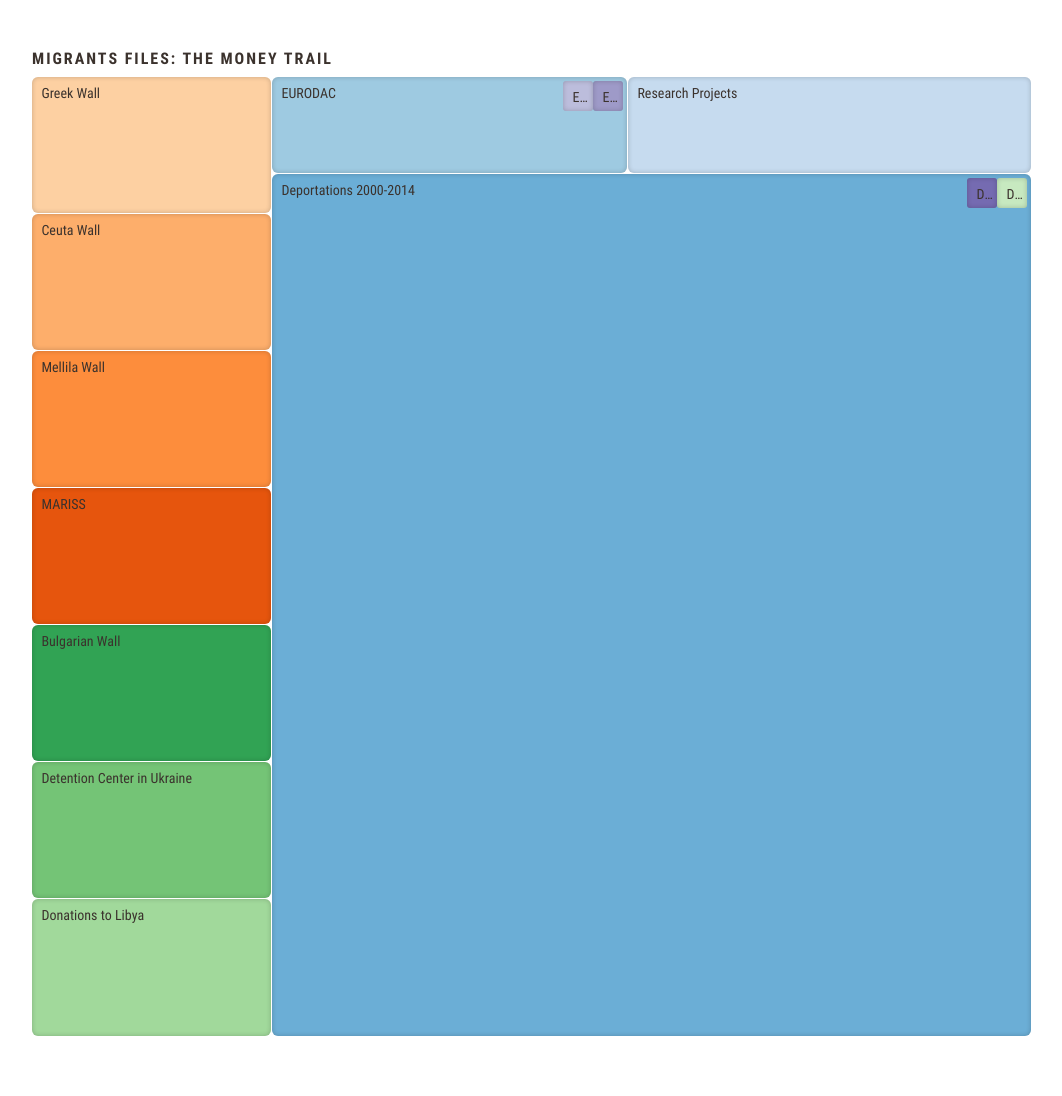
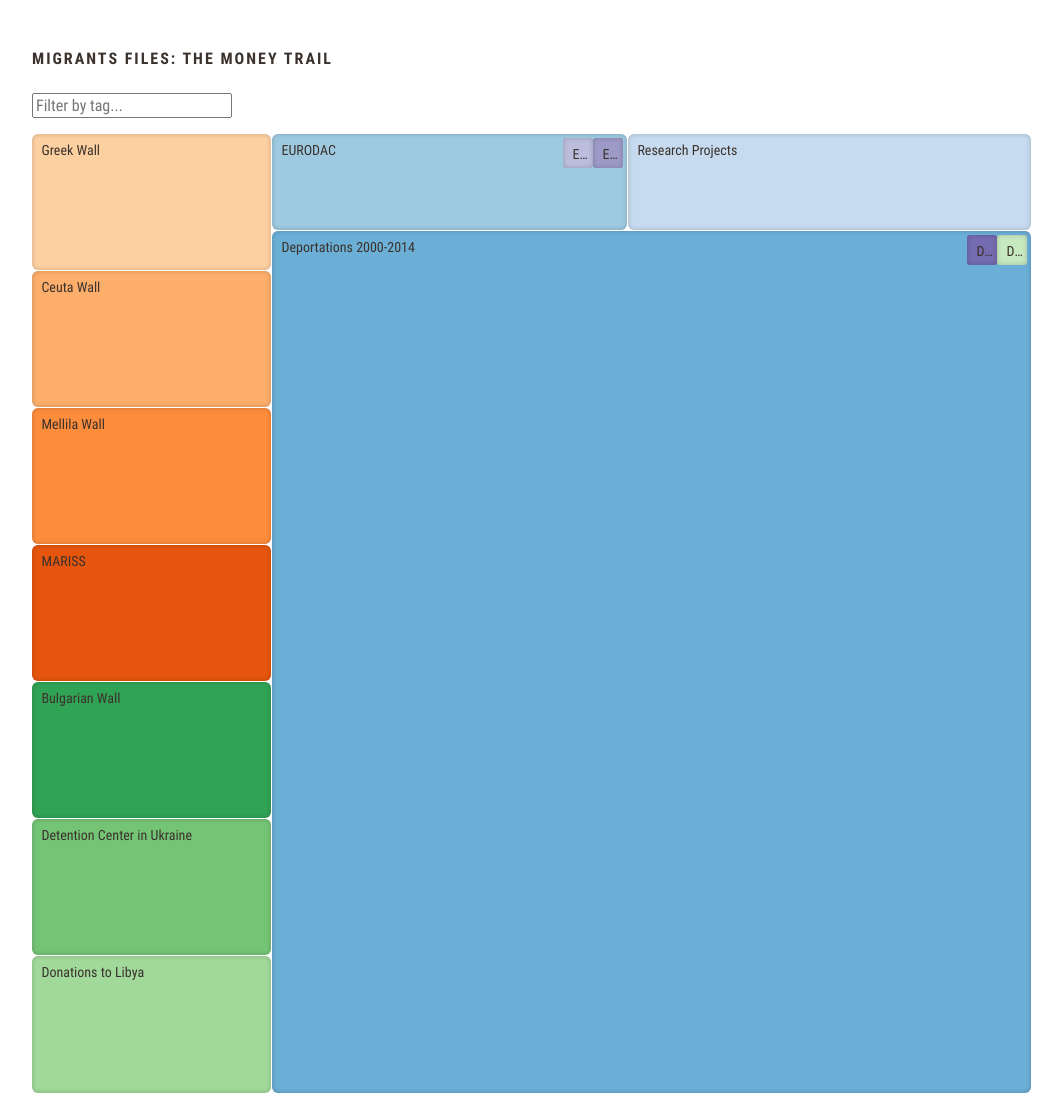
Before and after one commit to jplusplus/tmf-moneytrail, a website: page demo1/index.html in a window 1280 px wide. Shown: the whole page, without its empty margins (108-1170 px from the left). Drawn offline with nearby package versions, Linux system fonts and the light colour scheme.

Commit message:
Added input box to filter results.

```diff
--- a/demo1/index.html
+++ b/demo1/index.html
@@ -16,6 +16,9 @@
             </div>
         </section>
         <section id="main">
+            <div id="nav">
+                <p><input id="filters" type="text" placeholder="Filter by tag..."></p>
+            </div>
             <script src = "js/treemap.js"></script>
         </section>
     </div><!-- /#page -->
```
Also changed, not shown: demo1/css/style.css (line endings or trailing spaces).
